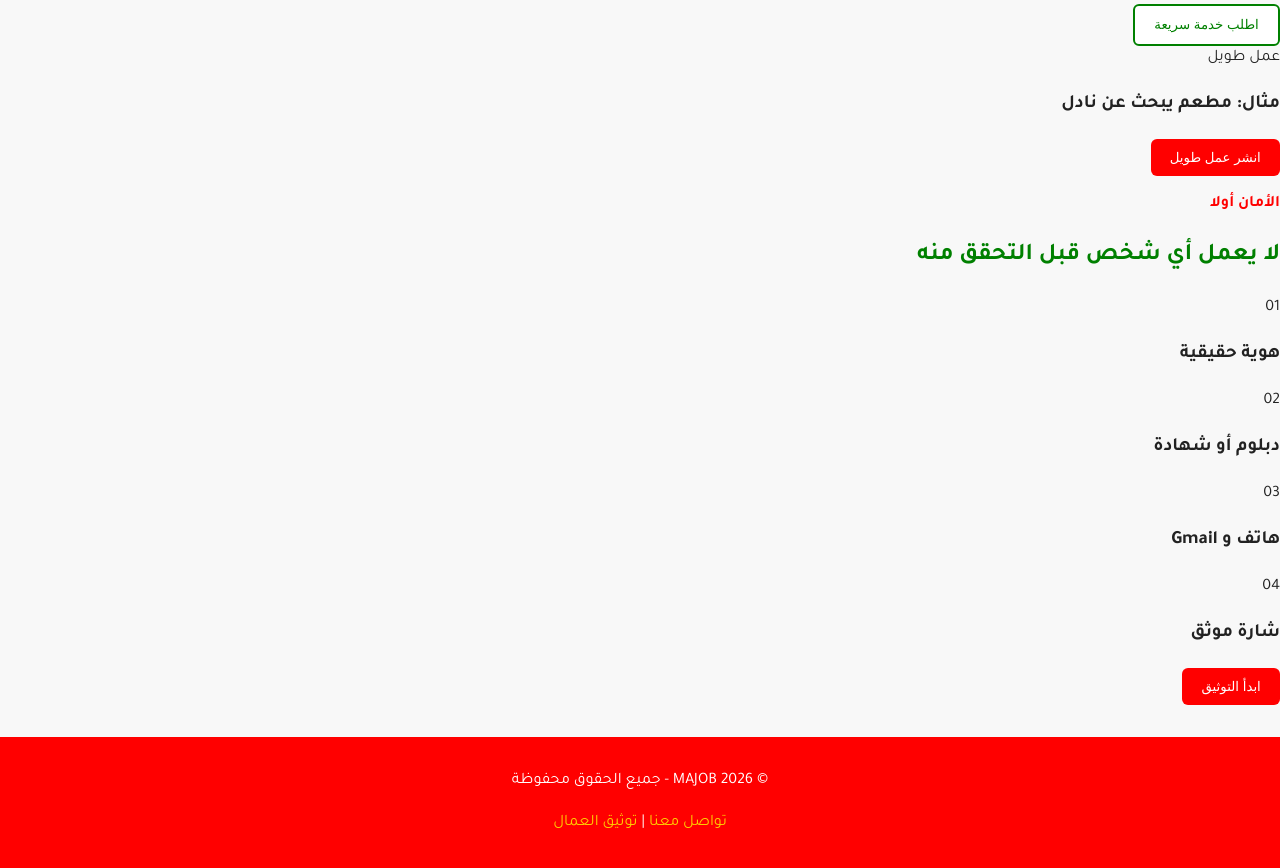
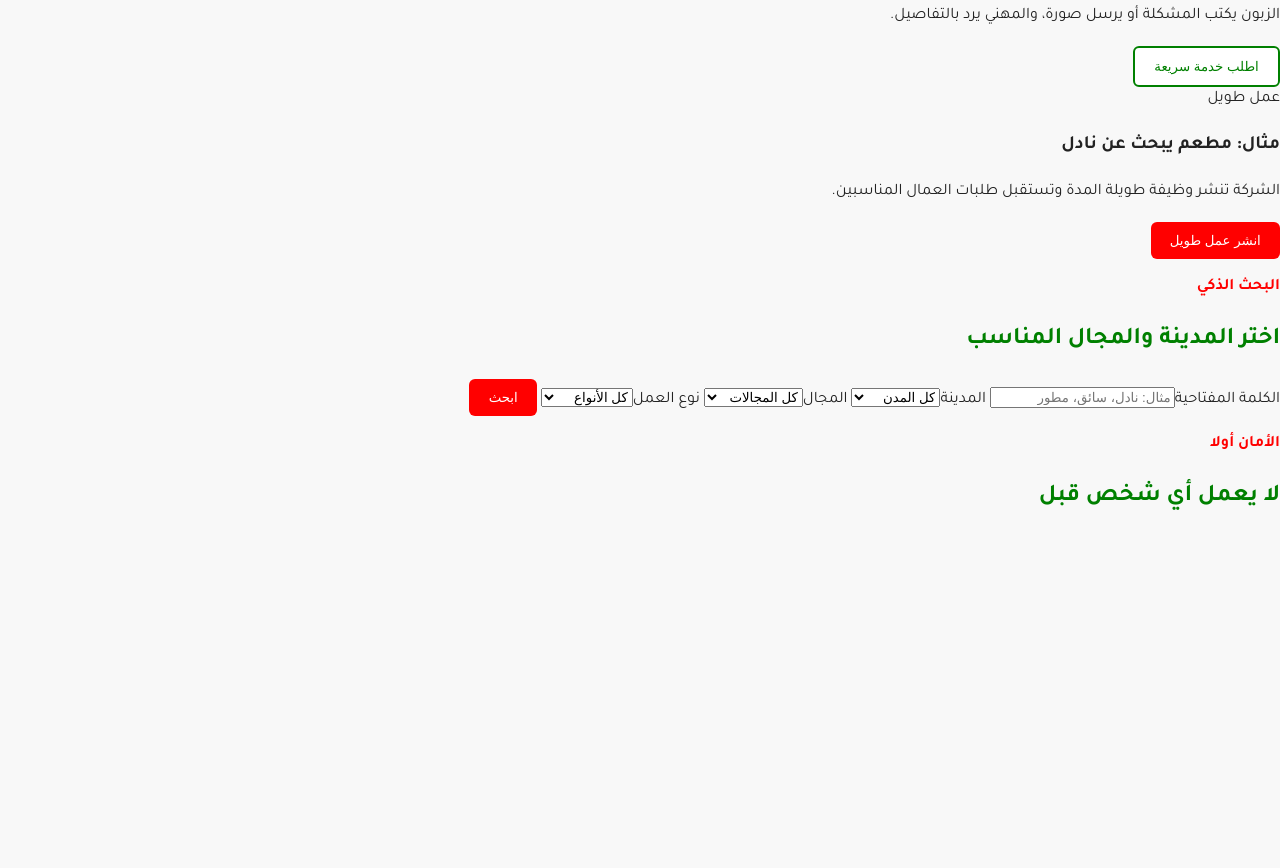
Before and after one commit to mejdoubiesalah-stack/MAJOB, a plain HTML site: page index.html in a window 1280 px wide. Shown: the part 1241-2109 px from the top of the page. After the commit the page ends 1777 px from the top, so only its background shows below. Drawn offline with Linux system fonts and the light colour scheme.

Commit message:
Revise index.html for MAJOB website
Updated the HTML structure and content for the MAJOB website.

```diff
--- a/index.html
+++ b/index.html
@@ -72,38 +72,35 @@
           <article class="type-card fast">
             <span class="type-label">خدمة سريعة</span>
             <h3>مثال: سباك، كهربائي</h3>
+            <p>الزبون يكتب المشكلة أو يرسل صورة، والمهني يرد بالتفاصيل.</p>
             <button class="secondary-btn" data-open="fastJob">اطلب خدمة سريعة</button>
           </article>
           <article class="type-card long">
             <span class="type-label">عمل طويل</span>
             <h3>مثال: مطعم يبحث عن نادل</h3>
+            <p>الشركة تنشر وظيفة طويلة المدة وتستقبل طلبات العمال المناسبين.</p>
             <button class="primary-btn" data-open="postJob">انشر عمل طويل</button>
           </article>
         </div>
+      </section>
+
+      <!-- قسم البحث -->
+      <section class="search-panel" id="jobs">
+        <div class="section-heading">
+          <p class="eyebrow">البحث الذكي</p>
+          <h2>اختر المدينة والمجال المناسب</h2>
+        </div>
+        <form class="filters" id="filters">
+          <label><span>الكلمة المفتاحية</span><input id="keyword" type="search" placeholder="مثال: نادل، سائق، مطور" /></label>
+          <label><span>المدينة</span><select id="city"><option>كل المدن</option><option>الدار البيضاء</option><option>الرباط</option><option>مراكش</option></select></label>
+          <label><span>المجال</span><select id="category"><option>كل المجالات</option><option>مطاعم</option><option>خدمات منزلية</option></select></label>
+          <label><span>نوع العمل</span><select id="type"><option>كل الأنواع</option><option>خدمة سريعة</option><option>عمل طويل</option></select></label>
+          <button class="primary-btn">ابحث</button>
+        </form>
       </section>
 
       <!-- قسم التوثيق -->
       <section class="verify-section" id="verify">
         <div class="section-heading">
           <p class="eyebrow">الأمان أولا</p>
-          <h2>لا يعمل أي شخص قبل التحقق منه</h2>
-        </div>
-        <div class="verify-grid">
-          <article><span>01</span><h3>هوية حقيقية</h3></article>
-          <article><span>02</span><h3>دبلوم أو شهادة</h3></article>
-          <article><span>03</span><h3>هاتف و Gmail</h3></article>
-          <article><span>04</span><h3>شارة موثق</h3></article>
-        </div>
-        <button class="primary-btn" data-open="verifyWorker">ابدأ التوثيق</button>
-      </section>
-    </main>
-
-    <!-- الفوتر -->
-    <footer>
-      <p>© 2026 MAJOB - جميع الحقوق محفوظة</p>
-      <p><a href="mailto:info@majob.ma">تواصل معنا</a> | <a href="#verify">توثيق العمال</a></p>
-    </footer>
-
-    <script src="app.js"></script>
-  </body>
-</html>
+          <h2>لا يعمل أي شخص قبل
```
